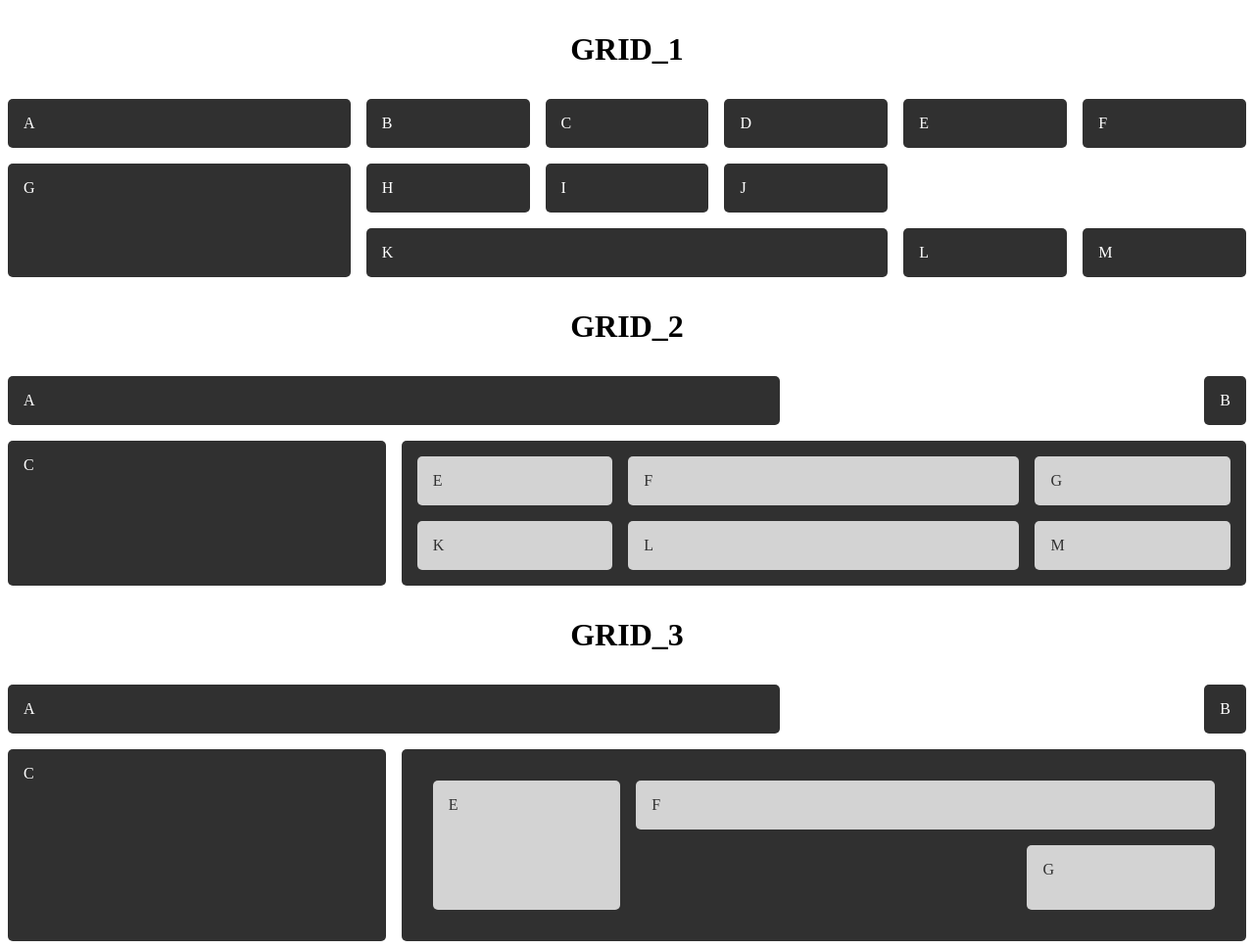
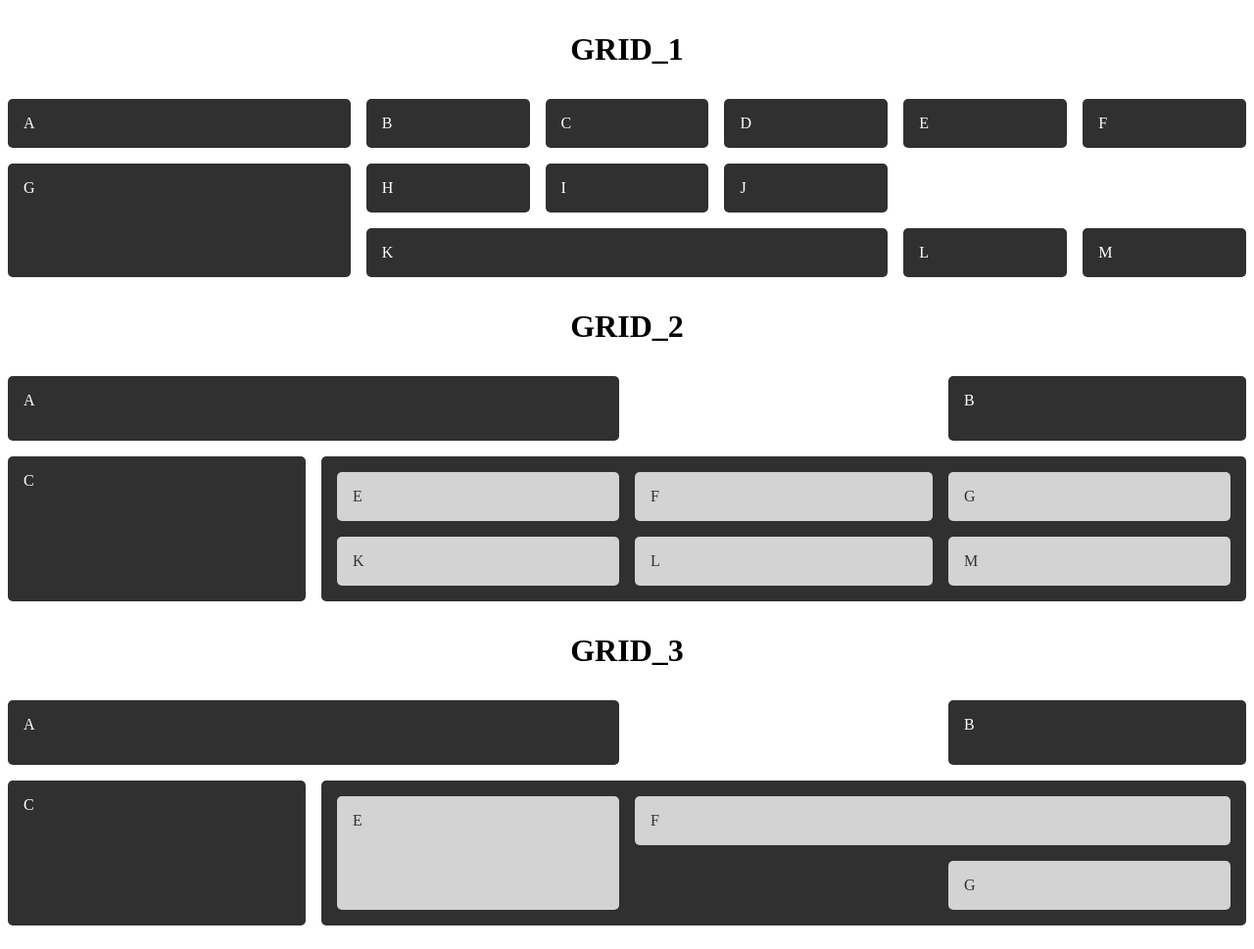
Before and after one commit to MayaLIsitskaya/home_10, a website: page src/index.html in a window 1280 px wide. Shown: the whole page at 98% size. Drawn offline with Linux system fonts and the light colour scheme.

Commit message:
changed grid templates

```diff
--- a/src/index.html
+++ b/src/index.html
@@ -30,16 +30,16 @@
     <h1 class="title">GRID_2</h1>
 
     <div class="wrapper-2">
-        <div class="wrapper-2__inner itm-1">A</div>
-        <div class="wrapper-2__inner itm-2">B</div>
-        <div class="wrapper-2__inner itm-3">C</div>
-        <div class="wrapper-2__inner itm-4">
-            <div class="itm-4__inner itm-E">E</div>
-            <div class="itm-4__inner itm-F">F</div>
-            <div class="itm-4__inner itm-G">G</div>
-            <div class="itm-4__inner itm-K">K</div>
-            <div class="itm-4__inner itm-L">L</div>
-            <div class="itm-4__inner itm-M">M</div>
+        <div class="wrapper-2__inner a">A</div>
+        <div class="wrapper-2__inner b">B</div>
+        <div class="wrapper-2__inner c">C</div>
+        <div class="wrapper-2__inner d">
+            <div class="d__inner e">E</div>
+            <div class="d__inner f">F</div>
+            <div class="d__inner g">G</div>
+            <div class="d__inner k">K</div>
+            <div class="d__inner l">L</div>
+            <div class="d__inner m">M</div>
         </div>
     </div>
 </div>
--- a/src/styles/_grid.scss
+++ b/src/styles/_grid.scss
@@ -48,8 +48,8 @@
 
 .wrapper-2 {
   display: grid;
-  grid-template-columns: repeat(3, [col] 1fr);
-  grid-template-rows: repeat(1, [row] 1fr) ;
+  grid-template-columns: repeat(4, [col] 1fr);
+  grid-template-rows: repeat(3, [row] 1fr) ;
   grid-gap: $gap-1;
 
   &__inner {
@@ -62,22 +62,27 @@
   }
 }
 
-.itm-1 {
-  grid-column: span 2;
+.a {
+  grid-column: 1 / 3;
 
 }
 
-.itm-2 {
-  grid-column: col 4 / col 4;
+.b {
+  grid-column: 4;
 }
 
-.itm-4 {
-  grid-column: span 4;
+.c {
+  grid-column: 1;
+  grid-row: 2 / 4;
+}
+
+.d {
+  grid-column: 2 / 5;
+  grid-row: 2 / 4;
 
   display: grid;
-  grid-template-columns: 1fr 2fr 1fr;
-  grid-template-rows: 1fr 1fr;
-  grid-gap: $gap-1;
+  grid-template-columns: subgrid;
+  grid-template-rows: subgrid;
 
   &__inner {
     background-color: $grid-inner-item-color;
@@ -91,14 +96,14 @@
 
 // GRID_3
 .itm {
-  grid-column: span 4;
+  grid-column: 2 / 5;
+  grid-row: 2 / 4;
 
   display: grid;
-  grid-template-columns: 1fr 2fr 1fr;
-  grid-template-rows: 1fr 1fr;
-  grid-gap: $gap-1;
+  grid-template-columns: subgrid;
+  grid-template-rows: subgrid;
 
-  padding: $p-2;
+  padding: $p-1;
 
   &__inner {
     background-color: $grid-inner-item-color;
@@ -110,19 +115,30 @@
   }
 }
 
+.itm-1 {
+  grid-column: 1 / 3;
+}
+
+.itm-2 {
+  grid-column: 4 ;
+}
+
+.itm-3 {
+  grid-column: 1;
+  grid-row: 2 / 4;
+}
+
 .it-E {
-  grid-row-start: 1;
-  grid-row-end: 4;
+  grid-row: 1 / 3;
+  grid-column: 1;
 }
 
 .it-F {
-  grid-column-start: 2;
-  grid-column-end: 4;
+  grid-row: 1;
+  grid-column: 2 / 4;
 }
 
 .it-G {
-  grid-row-start: 2;
-  grid-row-end: 4;
-  grid-column-start: 3;
-  grid-column-end: 4;
+  grid-row: 2;
+  grid-column: 3;
 }
```
Also changed, not shown: src/styles/css/main.css, src/styles/css/main.min.css, 2 other files.
